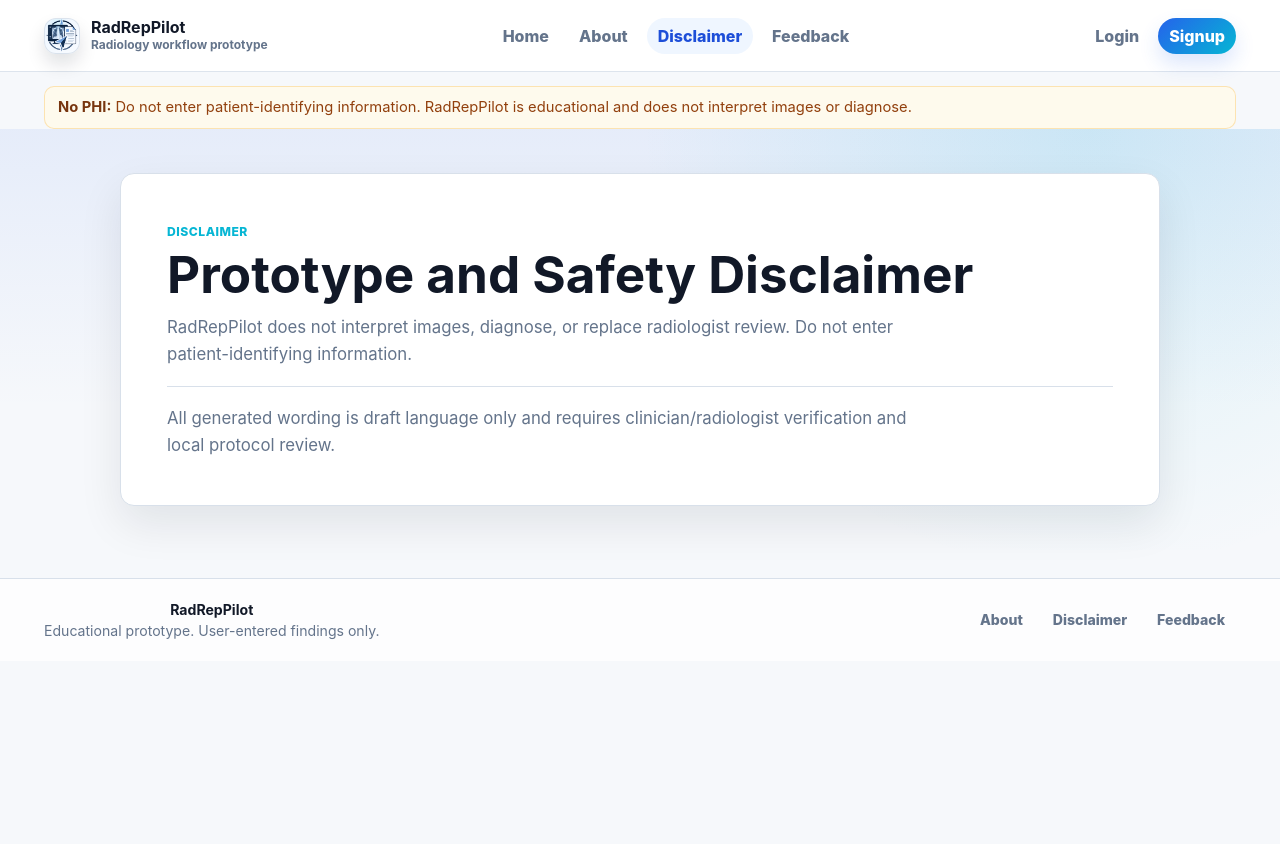
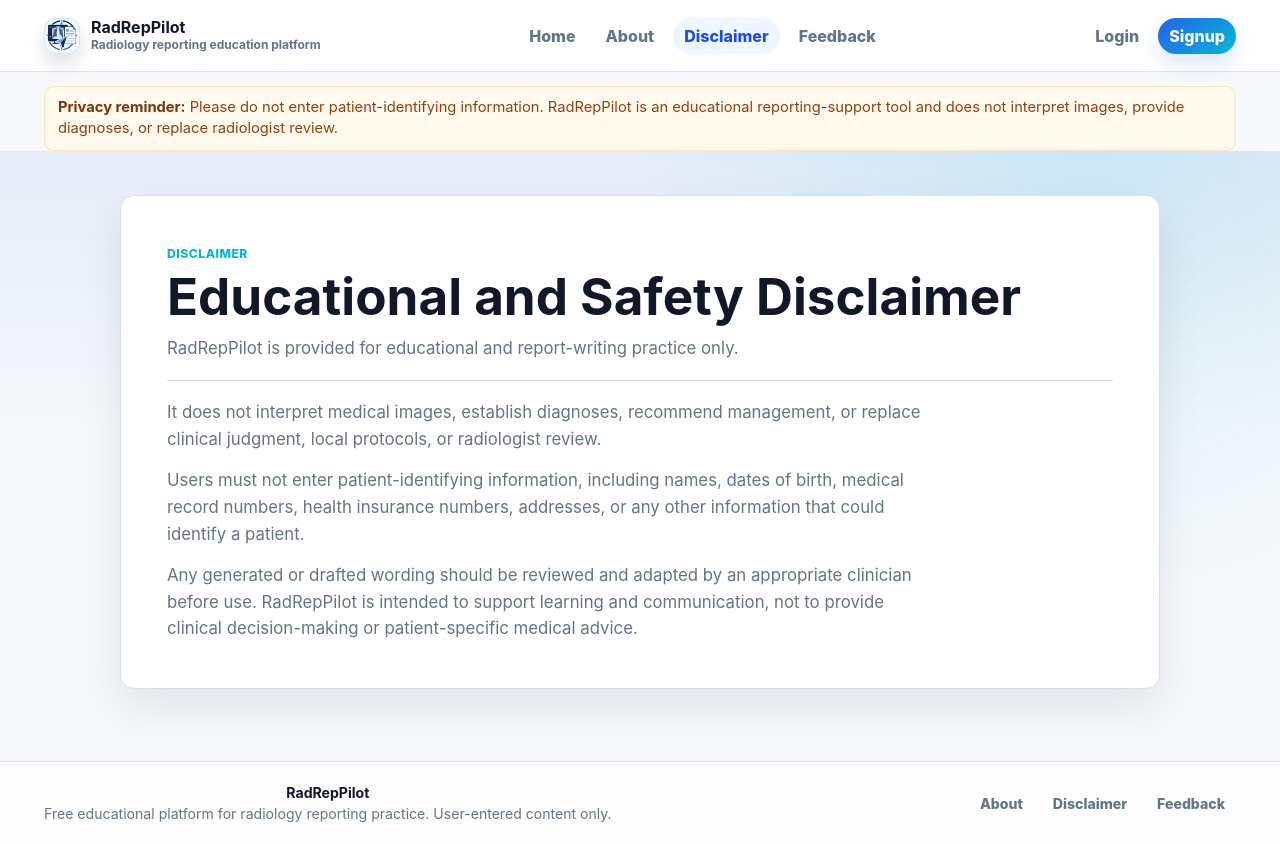
Before and after one commit to faditouma/RadRepPilot, a React (Vite) app: page /disclaimer in a window 1280 px wide. Before the commit the page ends 800 px from the top, so only its background shows below. Built offline with nearby package versions, Linux system fonts and the light colour scheme; no server answers.

Commit message:
Wording update

```diff
--- a/src/components/branding/RadRepPilotLogo.tsx
+++ b/src/components/branding/RadRepPilotLogo.tsx
@@ -36,7 +36,7 @@
         <div className="leading-tight">
           <div className="text-lg font-bold tracking-tight text-slate-950">RadRepPilot</div>
           {showTagline ? (
-            <div className="text-xs font-medium text-slate-500">Better requisitions in. Better reports out.</div>
+            <div className="text-xs font-medium text-slate-500">Radiology reporting education platform</div>
           ) : null}
         </div>
       </div>
--- a/src/components/layout/AppLayout.tsx
+++ b/src/components/layout/AppLayout.tsx
@@ -7,7 +7,8 @@
     <div className="platform-layout app-layout">
       <Navbar variant="app" />
       <div className="platform-warning" role="note">
-        <strong>Prototype workspace:</strong> Do not enter patient-identifying information. All draft reports and follow-up wording require clinician/radiologist verification.
+        <strong>Privacy reminder:</strong> Please do not enter patient-identifying information. RadRepPilot is an educational
+        reporting-support tool and does not interpret images, provide diagnoses, or replace radiologist review.
       </div>
       <Outlet />
       <Footer />
--- a/src/components/layout/Footer.tsx
+++ b/src/components/layout/Footer.tsx
@@ -5,7 +5,7 @@
     <footer className="platform-footer">
       <div>
         <strong>RadRepPilot</strong>
-        <span>Educational prototype. User-entered findings only.</span>
+        <span>Free educational platform for radiology reporting practice. User-entered content only.</span>
       </div>
       <nav aria-label="Footer navigation">
         <Link to="/about">About</Link>
--- a/src/components/layout/Navbar.tsx
+++ b/src/components/layout/Navbar.tsx
@@ -30,7 +30,7 @@
         <RadRepPilotLogo variant="iconOnly" size={36} />
         <span>
           <strong>RadRepPilot</strong>
-          <small>{variant === 'app' ? 'Workspace' : 'Radiology workflow prototype'}</small>
+          <small>{variant === 'app' ? 'Workspace' : 'Radiology reporting education platform'}</small>
         </span>
       </NavLink>
 
--- a/src/components/layout/PublicLayout.tsx
+++ b/src/components/layout/PublicLayout.tsx
@@ -7,7 +7,8 @@
     <div className="platform-layout public-layout">
       <Navbar variant="public" />
       <div className="platform-warning" role="note">
-        <strong>No PHI:</strong> Do not enter patient-identifying information. RadRepPilot is educational and does not interpret images or diagnose.
+        <strong>Privacy reminder:</strong> Please do not enter patient-identifying information. RadRepPilot is an educational
+        reporting-support tool and does not interpret images, provide diagnoses, or replace radiologist review.
       </div>
       <Outlet />
       <Footer />
--- a/src/pages/About.tsx
+++ b/src/pages/About.tsx
@@ -5,9 +5,21 @@
     <PageShell
       eyebrow="About"
       title="About RadRepPilot"
-      description="RadRepPilot is a prototype radiology workflow cockpit for structured reporting, concise requisitions, calculators, and follow-up language."
+      description="RadRepPilot is a free educational platform designed to help medical learners, residents, and clinicians practise structured radiology reporting."
     >
-      <p>This placeholder page preserves space for a fuller project story, validation notes, and portfolio context.</p>
+      <p>
+        The platform provides a focused workspace for organizing findings, drafting impressions, refining requisition language,
+        and developing consistent reporting habits.
+      </p>
+      <p>
+        The goal is to support clear, concise, and clinically useful communication between imaging providers and referring
+        clinicians. RadRepPilot is intended for learning, workflow practice, and report-writing support. It is not a diagnostic
+        tool and does not replace image interpretation by a qualified radiologist.
+      </p>
+      <p>
+        Future versions will include user accounts, saved reports, customizable reporting preferences, and a feedback pathway
+        for users to suggest improvements.
+      </p>
     </PageShell>
   );
 }
--- a/src/pages/Disclaimer.tsx
+++ b/src/pages/Disclaimer.tsx
@@ -4,10 +4,21 @@
   return (
     <PageShell
       eyebrow="Disclaimer"
-      title="Prototype and Safety Disclaimer"
-      description="RadRepPilot does not interpret images, diagnose, or replace radiologist review. Do not enter patient-identifying information."
+      title="Educational and Safety Disclaimer"
+      description="RadRepPilot is provided for educational and report-writing practice only."
     >
-      <p>All generated wording is draft language only and requires clinician/radiologist verification and local protocol review.</p>
+      <p>
+        It does not interpret medical images, establish diagnoses, recommend management, or replace clinical judgment, local
+        protocols, or radiologist review.
+      </p>
+      <p>
+        Users must not enter patient-identifying information, including names, dates of birth, medical record numbers, health
+        insurance numbers, addresses, or any other information that could identify a patient.
+      </p>
+      <p>
+        Any generated or drafted wording should be reviewed and adapted by an appropriate clinician before use. RadRepPilot is
+        intended to support learning and communication, not to provide clinical decision-making or patient-specific medical advice.
+      </p>
     </PageShell>
   );
 }
--- a/src/pages/Feedback.tsx
+++ b/src/pages/Feedback.tsx
@@ -4,10 +4,18 @@
   return (
     <PageShell
       eyebrow="Feedback"
-      title="Feedback"
-      description="A future feedback form can collect comments from radiologists, residents, referrers, and reviewers."
+      title="Help Improve RadRepPilot"
+      description="RadRepPilot is being developed as a public-good educational project."
     >
-      <p>Feedback submission is not connected yet. Supabase or another backend can be added in a later phase.</p>
+      <p>
+        Feedback from learners, residents, radiologists, referring clinicians, and educators is essential to improving the
+        platform.
+      </p>
+      <p>
+        Use this page to report bugs, suggest features, comment on usability, or share ideas for future reporting templates and
+        educational tools.
+      </p>
+      <p>Please do not include patient-identifying information in feedback messages.</p>
     </PageShell>
   );
 }
--- a/src/styles.css
+++ b/src/styles.css
@@ -3109,6 +3109,10 @@
   border-top: 1px solid var(--line);
 }
 
+.route-panel-body p + p {
+  margin-top: 14px;
+}
+
 .auth-form {
   max-width: 520px;
   display: grid;
```
